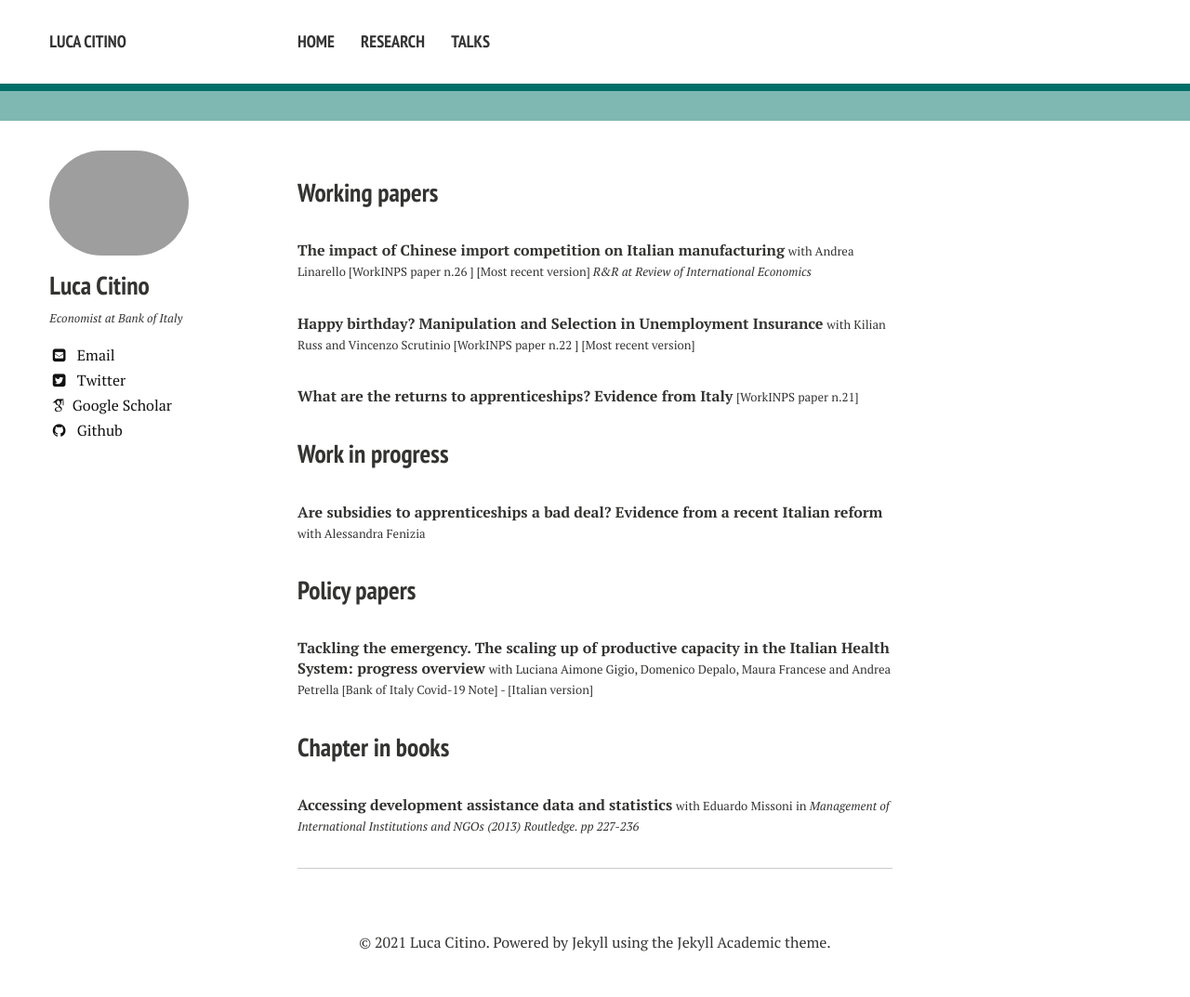
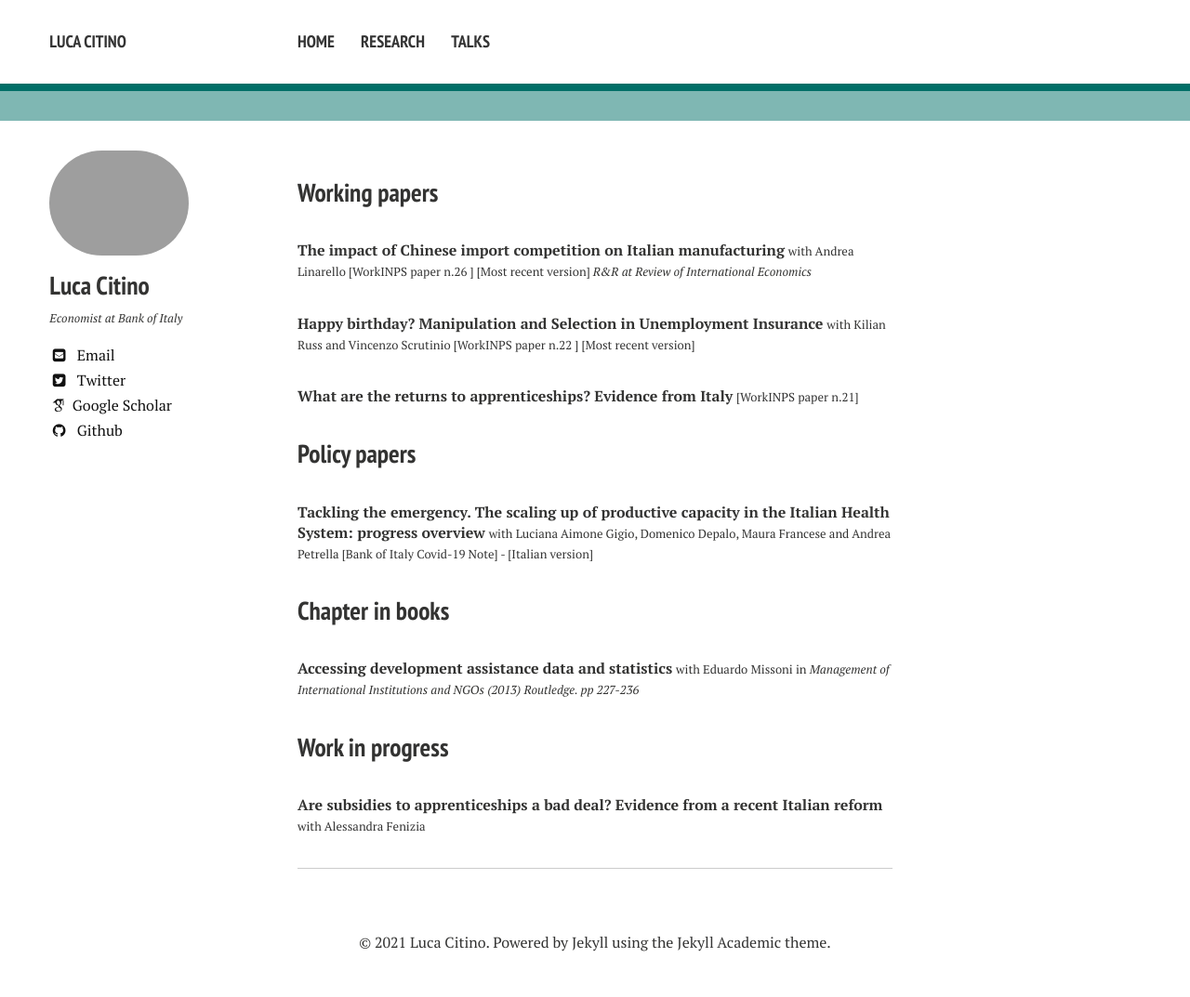
Before and after one commit to luca-citino/luca-citino.github.io, a Jekyll site: the page built from research.md, in a window 1280 px wide. Shown: the whole page at 93% size. Built offline with Jekyll 4.4.1, drawn with Linux system fonts in a browser that asks for light colours; nearby versions of some CDN libraries; some web fonts are replaced.

Commit message:
Update research.md

```diff
--- a/research.md
+++ b/research.md
@@ -11,12 +11,12 @@ title: Research
 
 **What are the returns to apprenticeships? Evidence from Italy** <font size="-1">[<a href="https://www.inps.it/docallegatiNP/Mig/InpsComunica/WorkInps_Papers/21_luglio_2020_aggiornamento_WorkINPS_papers.pdf">WorkINPS paper n.21</a>]</font>
 
-### Work in progress
-
-**Are subsidies to apprenticeships a bad deal? Evidence from a recent Italian reform** <font size="-1">with <a href="https://sites.google.com/site/alessandrafenizia/">Alessandra Fenizia</a></font>
-
 ### Policy papers
 **Tackling the emergency. The scaling up of productive capacity in the Italian Health System: progress overview** <font size="-1">with Luciana Aimone Gigio, Domenico Depalo, Maura Francese and Andrea Petrella [<a href="https://www.bancaditalia.it/media/notizie/2020/2020_HealthPolicies_progress_v6_External.pdf?language_id=1">Bank of Italy Covid-19 Note</a>] - [<a href="https://www.bancaditalia.it/media/notizie/2020/2020_HealthPolicies_Progress_v6_ITA_External.pdf">Italian version</a>] </font>
 
 ### Chapter in books
 **Accessing development assistance data and statistics** <font size="-1">with <a href="http://eduardomissoni.info/?lang=en">Eduardo Missoni</a> in <i>Management of International Institutions and NGOs (2013) Routledge. pp 227-236</i>
+
+### Work in progress
+
+**Are subsidies to apprenticeships a bad deal? Evidence from a recent Italian reform** <font size="-1">with <a href="https://sites.google.com/site/alessandrafenizia/">Alessandra Fenizia</a></font>
```
